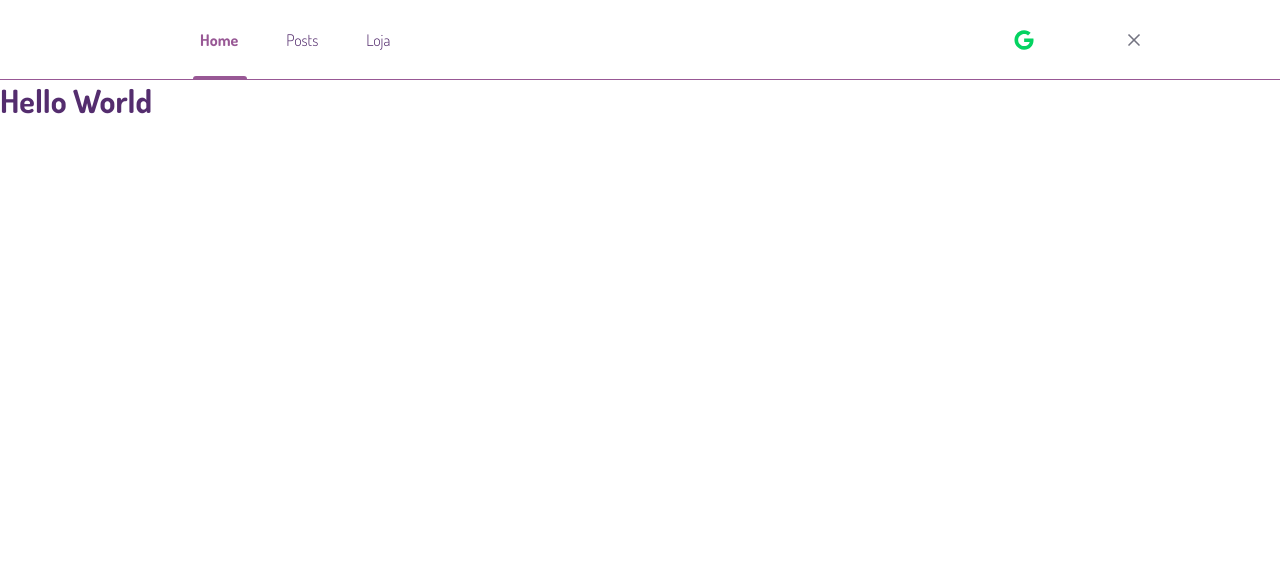
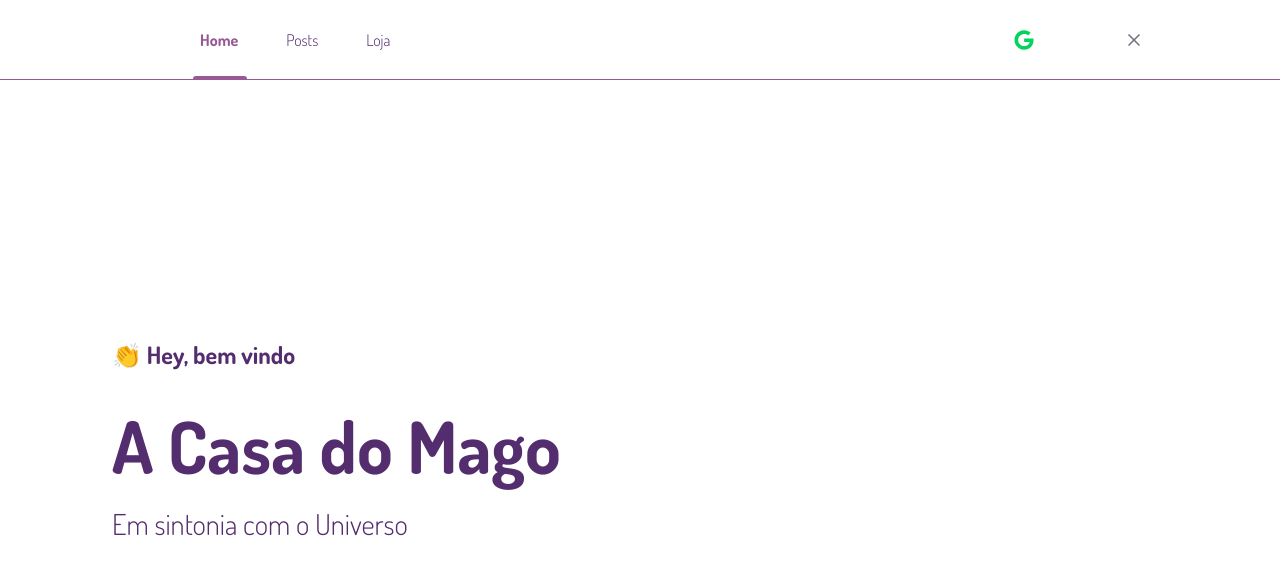
Before and after one commit to Nata07/acasadomago, a Next.js app: page / in a window 1280 px wide. Shown: the top 574 px of the page. Built offline with nearby package versions, Linux system fonts and the light colour scheme.

Commit message:
:sparkles: added Home page

```diff
--- /dev/null
+++ b/src/pages/home.module.scss
@@ -0,0 +1,56 @@
+.background {
+  width: 100%;
+  // height: 600px;
+  // background: url("")
+  //   no-repeat center;
+  position: absolute;
+
+  z-index: -1;
+}
+
+.container {
+  height: calc(100vh - 5rem);
+  max-width: 1120px;
+  margin: 0 auto;
+  padding: 0 2rem;
+
+  display: flex;
+  align-items: center;
+  justify-content: space-between;
+  z-index: 9999;
+}
+
+.hero {
+  max-width: 600px;
+
+  > span {
+    font-size: 1.5rem;
+    font-weight: bold;
+  }
+
+  h1 {
+    font-size: 4.5rem;
+    line-height: 4.5rem;
+    font-weight: 900;
+    margin-top: 2.5rem;
+
+    span {
+      color: var(--cyan-500);
+    }
+  }
+
+  p {
+    font-size: 1.8rem;
+    line-height: 2.25rem;
+    margin-top: 1.5rem;
+
+    span {
+      color: var(--cyan-500);
+      font-weight: bold;
+    }
+  }
+
+  button {
+    margin-top: 2.5rem;
+  }
+}
--- a/src/pages/index.tsx
+++ b/src/pages/index.tsx
@@ -1,12 +1,26 @@
 import Head from "next/head";
+import Image from "next/image";
 
+import styled from './home.module.scss';
+import Background from '../../public/images/background6.jpg'
 export default function Home() {
   return (
     <>
       <Head>
         <title>Inicio | A Casa do Mago</title>
       </Head>
-      <h1>Hello World</h1>
+      {/* <div className={styled.background}>
+        <Image src={Background} alt="Background"  />
+
+      </div> */}
+        <main className={styled.container}>
+          <section className={styled.hero}>
+            <span>👏 Hey, bem vindo </span>
+            <h1>A Casa do Mago</h1>
+            <p>Em sintonia com o Universo</p>
+          </section>
+          {/* <img src="https://www.recreio.com.br/images/large/2020/12/11/galaxia-1225945.jpg" alt="Background" /> */}
+        </main>
     </>
   )
 }
```
